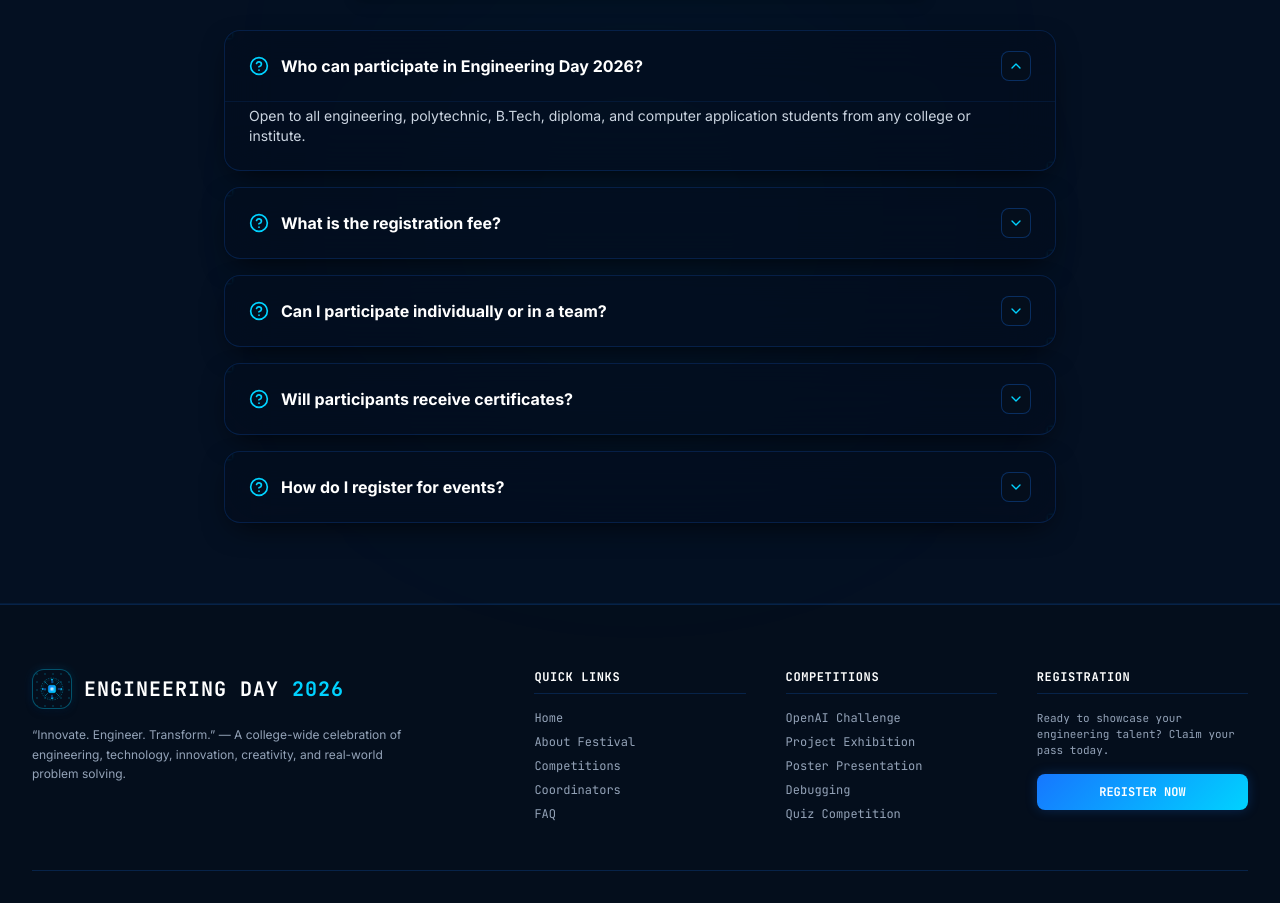
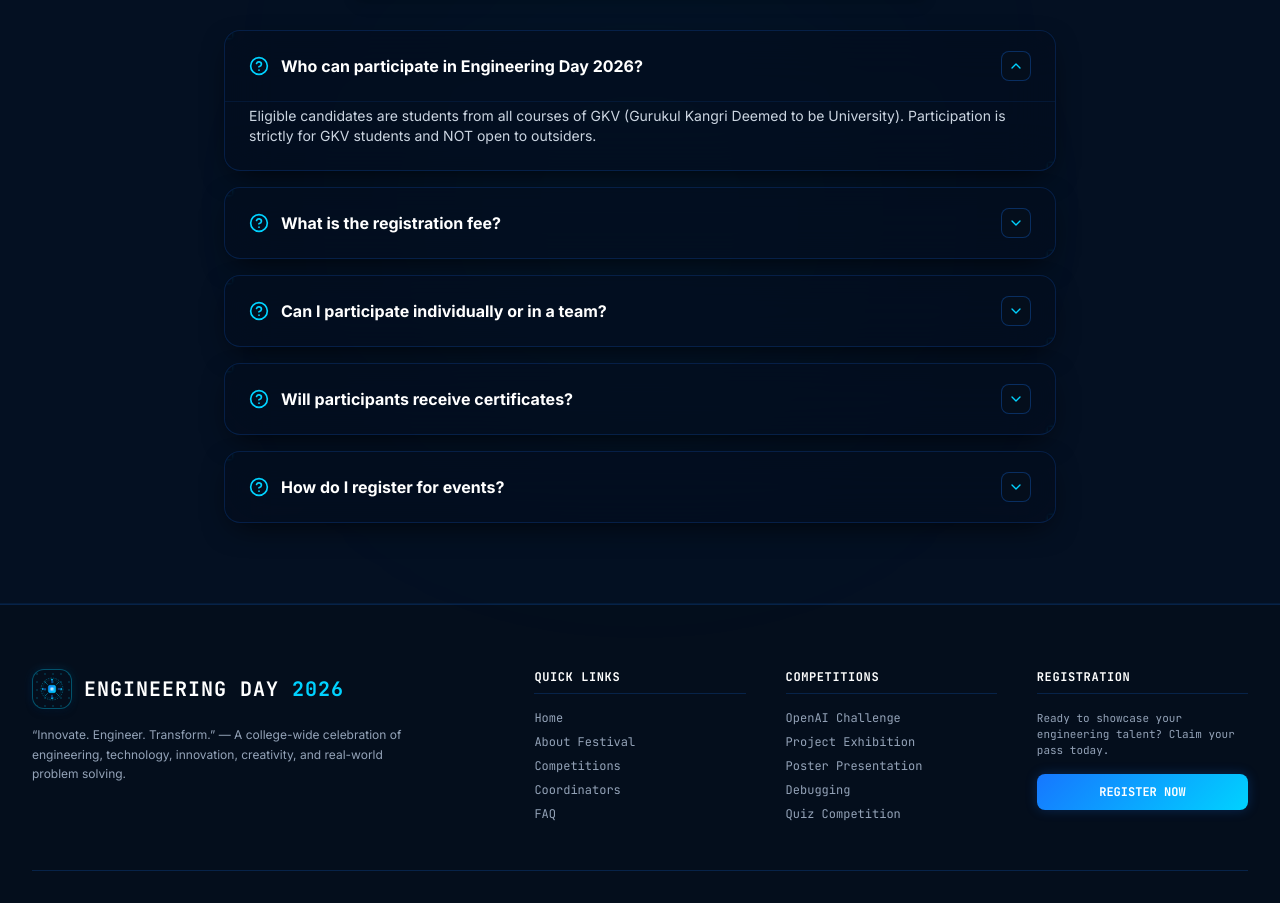
Before and after one commit to UjjwalRaj2025/EventManag_Eng_DAY, a React (Vite) app: page / in a window 1280 px wide. Shown: the part 2994-3897 px from the top of the page. Built offline with nearby package versions, Linux system fonts and the light colour scheme.

Commit message:
Update FAQ 1 to specify GKV students eligibility only (no outsiders)

```diff
--- a/src/data/eventData.js
+++ b/src/data/eventData.js
@@ -404,7 +404,7 @@ export const GALLERY_IMAGES = [
 export const FAQS = [
   {
     q: "Who can participate in Engineering Day 2026?",
-    a: "Open to all engineering, polytechnic, B.Tech, diploma, and computer application students from any college or institute."
+    a: "Eligible candidates are students from all courses of GKV (Gurukul Kangri Deemed to be University). Participation is strictly for GKV students and NOT open to outsiders."
   },
   {
     q: "What is the registration fee?",
```
